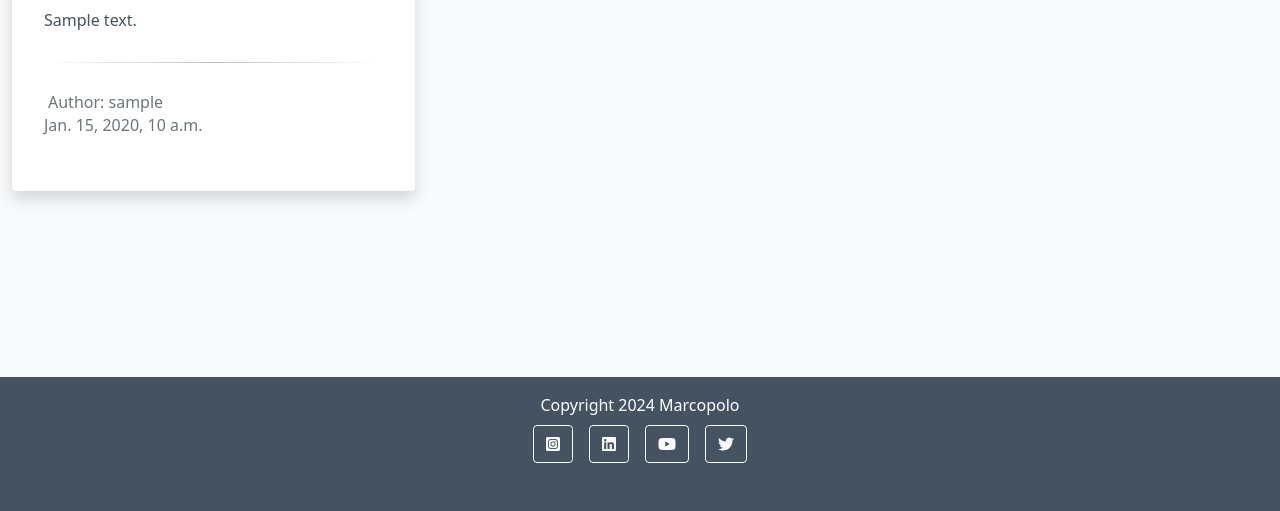
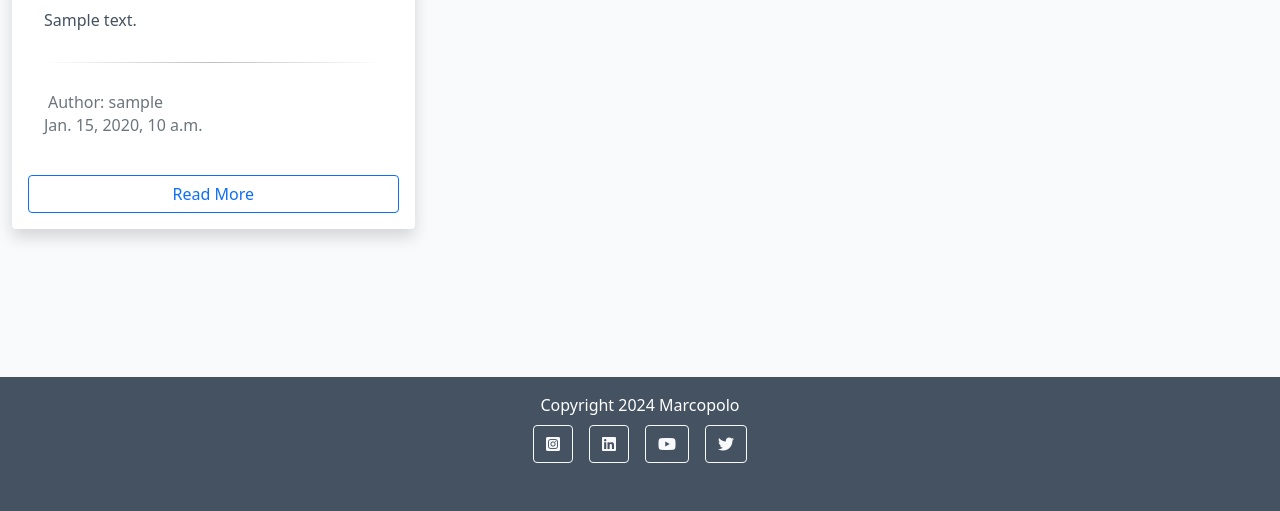
Before and after one commit to Marcopolo1975/portfolio-project-copy, a Django app: page / in a window 1280 px wide. Shown: the part 289-800 px from the top of the page. Run offline with Django 4.2, Linux system fonts and the light colour scheme; tables that the repository leaves empty hold one stand-in row (values such as "Sample post"); parts of the project's set-up code (start-up, migrations or seed data) failed here and were passed over; some libraries are stand-ins or nearby versions.

Commit message:
add post detail link button on post cards

```diff
--- a/blog/templates/blog/index.html
+++ b/blog/templates/blog/index.html
@@ -37,6 +37,7 @@
                             <p class="card-text text-muted h6">{{ post.created_on}}
                             </p>
                         </div>
+                        <a href="{% url 'post_detail' post.slug %}" class="btn btn-outline-primary">Read More</a>
                     </div>
                 </div>
                 {% if forloop.counter|divisibleby:3 %}
```
